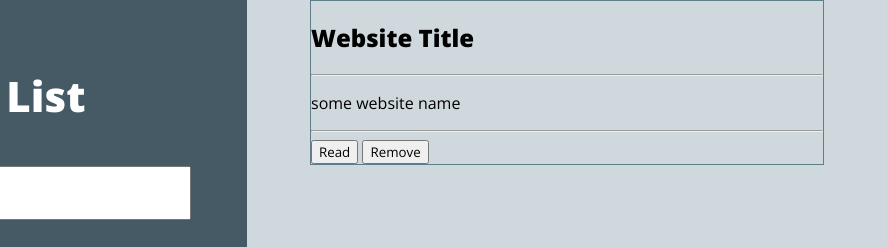
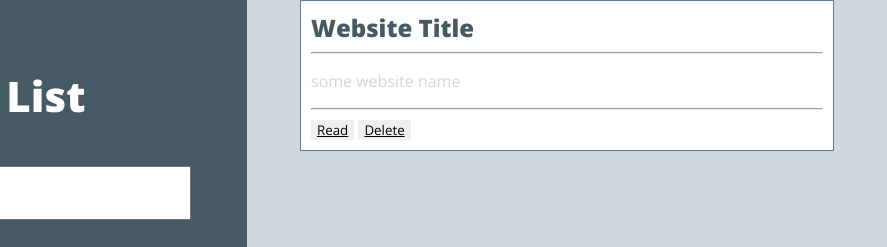
Before and after one commit to aithon2501/linked-list, a plain HTML site: page index.html in a window 1280 px wide. Shown: the top 247 px of the page, 393-1280 px from the left. Drawn offline with nearby package versions, Linux system fonts and the light colour scheme.

Commit message:
Add CSS to right side

```diff
--- a/index.html
+++ b/index.html
@@ -18,10 +18,10 @@
     <article class="bookmark-1">
       <h2>Website Title</h2>
       <hr>
-      <p> some website name</p>
+      <p class="website-link"> some website name</p>
       <hr>
-      <button class="read-button">Read</button>
-      <button class="remove-button">Remove</button>
+      <button class="link-button" id="read-button">Read</button>
+      <button class="link-button" id="delete-button">Delete</button>
     </article>
   </section>
 </body>
--- a/main.css
+++ b/main.css
@@ -41,7 +41,6 @@ h1 {
   width: 80%;
 }
 
-
 .section-1 {
   display: inline-block;
   width: 50%;
@@ -63,6 +62,8 @@ h1 {
   margin-left: auto;
   margin-right: auto;
   width: 80%;
+  background-color: #FFFFFF;
+  padding: 10px;
 }
 
 .logo {
@@ -72,3 +73,26 @@ h1 {
   top: 20px;
   margin-right:10px;
 }
+
+.link-button {
+  border:0;
+  text-decoration: underline;
+}
+
+h2 {
+  color: #455A64;
+  margin: 0;
+}
+
+.website-link {
+  color: #CFD8DC;
+}
+
+.website-link:hover {
+  color: #455A64;
+}
+
+#delete-button {
+  position:relative;
+  right:0px;
+}
```
